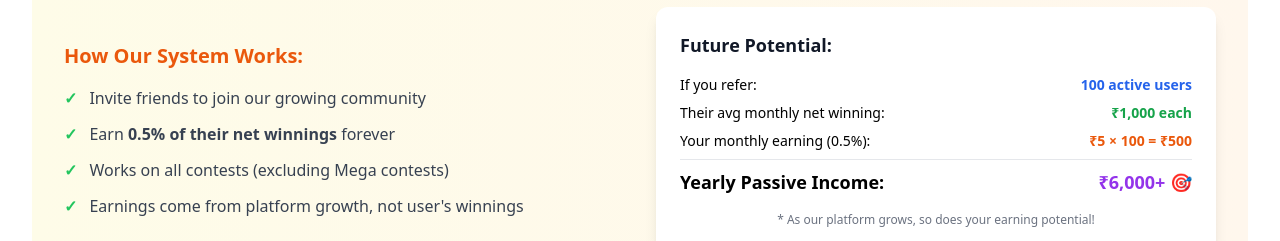
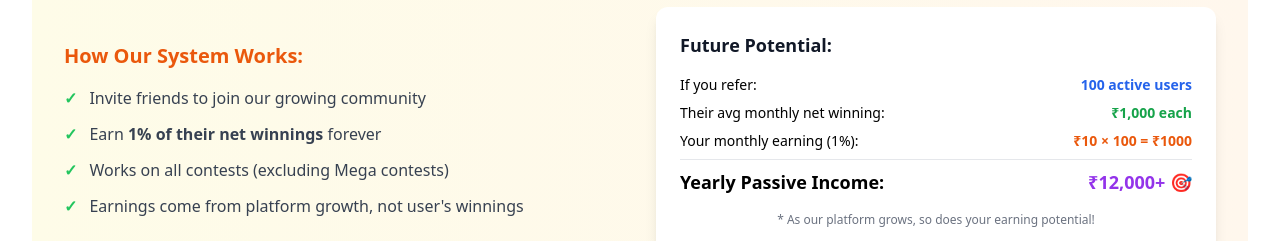
Before and after one commit to PurushothFounder/kodeshwara_website, a React (Vite) app: page / in a window 1280 px wide. Shown: the part 3880-4121 px from the top of the page. Built offline with nearby package versions, Linux system fonts and the light colour scheme.

Commit message:
Update App.jsx

```diff
--- a/src/App.jsx
+++ b/src/App.jsx
@@ -780,7 +780,7 @@ const KodeshwaraFantasyWebsite = () => {
                 </li>
                 <li className="flex items-start space-x-3">
                   <span className="text-green-500 font-bold">✓</span>
-                  <span>Earn <strong>0.5% of their net winnings</strong> forever</span>
+                  <span>Earn <strong>1% of their net winnings</strong> forever</span>
                 </li>
                 <li className="flex items-start space-x-3">
                   <span className="text-green-500 font-bold">✓</span>
@@ -804,13 +804,13 @@ const KodeshwaraFantasyWebsite = () => {
                   <span className="font-bold text-green-600">₹1,000 each</span>
                 </div>
                 <div className="flex justify-between">
-                  <span>Your monthly earning (0.5%):</span>
-                  <span className="font-bold text-orange-600">₹5 × 100 = ₹500</span>
+                  <span>Your monthly earning (1%):</span>
+                  <span className="font-bold text-orange-600">₹10 × 100 = ₹1000</span>
                 </div>
                 <div className="border-t pt-2 mt-3">
                   <div className="flex justify-between text-lg font-bold">
                     <span>Yearly Passive Income:</span>
-                    <span className="text-purple-600">₹6,000+ 🎯</span>
+                    <span className="text-purple-600">₹12,000+ 🎯</span>
                   </div>
                 </div>
               </div>
```
